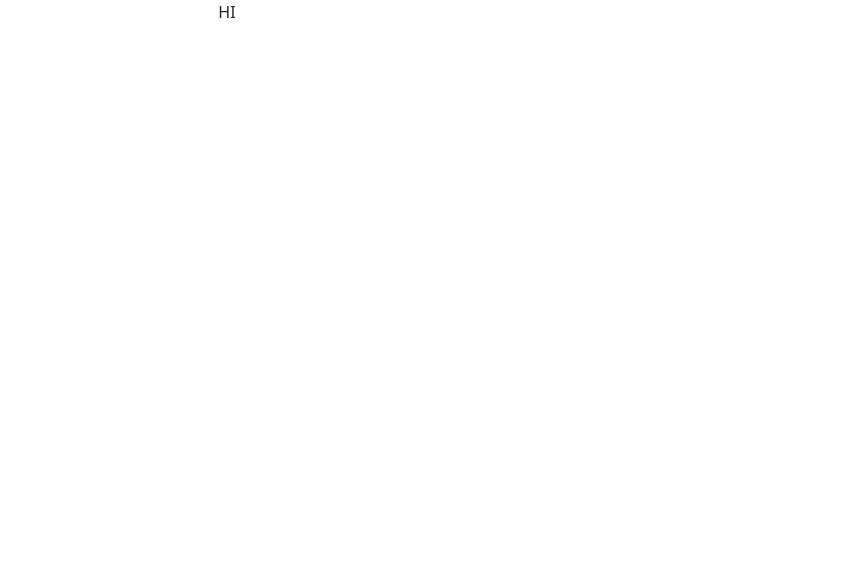
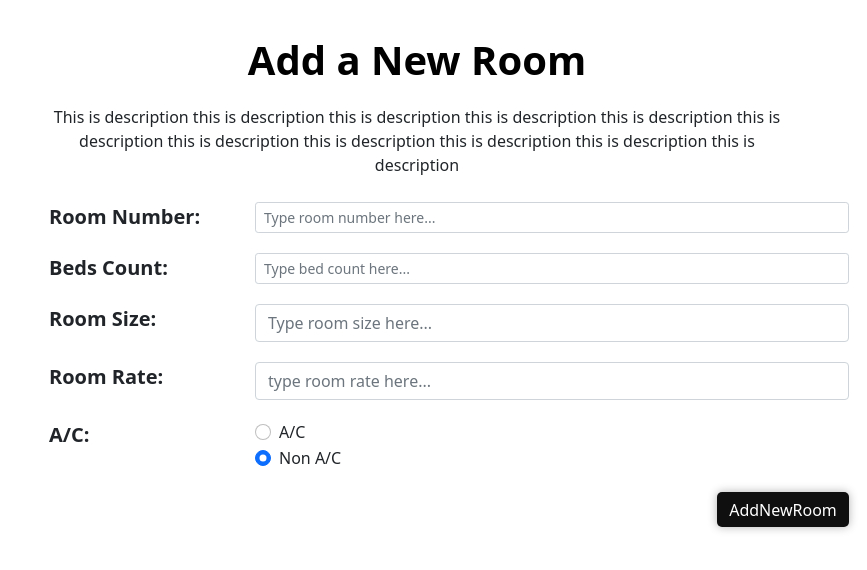
Before and after one commit to Dilshani98/HospitalMS, a React (Create React App) app: page / in a window 1280 px wide. Shown: the top 570 px of the page, without its empty margins (413-1280 px from the left). Built offline with nearby package versions, Linux system fonts and the light colour scheme.

Commit message:
add room UI added

```diff
--- a/package.json
+++ b/package.json
@@ -11,7 +11,7 @@
     "react": "^17.0.2",
     "react-dom": "^17.0.2",
     "react-router-dom": "^6.0.2",
-    "react-scripts": "4.0.3",
+    "react-scripts": "^4.0.3",
     "web-vitals": "^1.0.1"
   },
   "scripts": {
--- a/src/App.js
+++ b/src/App.js
@@ -1,10 +1,11 @@
 
 import './App.css';
+import CreateRoomsContainer from './Containers/CreateRoomsContainer/CreateRoomsContainer';
 
 function App() {
   return (
     <div className="App">
-      <h>HI</h>
+      <CreateRoomsContainer />
     </div>
   );
 }
--- /dev/null
+++ b/src/Containers/CreateRoomsContainer/CreateRoomsContainer.css
@@ -0,0 +1,90 @@
+
+.title-c-s{
+    color: black;
+    font-weight: bold;
+    font-size: 40px;
+    text-align: center;
+    margin: 30px 0 15px 0;
+    max-width: 800px;
+}
+
+.des-c-s{
+    margin: 0 0px 25px 0px;
+    max-width: 800px;
+}
+
+.create-shop{
+    max-width:800px;
+    min-height: 350px;
+    /* background-color: rgba(255,170,82,0.2); */
+    margin: 0 20px 0 20px;
+    position: absolute;
+}
+
+
+.c-s-row{
+    margin-bottom: 20px;
+}
+
+.c-s-cols{
+    text-align: left;
+}
+
+.c-s-feilds{
+    font-weight: bold;
+    font-size: 20px;
+}
+
+.c-s-btn {
+    border-radius: 5px;
+    width: auto;
+    height: 35px;
+    background-color: rgb(15, 15, 15);
+    border: none;
+    text-align: center;
+    font-size: 16px;
+    color: white;
+    box-shadow: 0px 0px 10px rgba(0, 0, 0, 0.3);
+    outline: none;
+    align-content: center;
+    margin-bottom: 20px;
+    margin-left: 680px;
+    margin-right: 12px;
+}
+
+.form-control {
+    box-shadow: none !important;
+    outline: none !important;
+    /* border: 1px solid #ced4da; */
+
+}
+
+
+@media screen and (max-width:768px){
+    .c-s-btn {
+        border-radius: 5px;
+        width: auto ;
+        height: 35px;
+        background-color: rgb(15, 15, 15);
+        border: none;
+        text-align: center;
+        font-size: 16px;
+        color: white;
+        box-shadow: 0px 0px 10px rgba(0, 0, 0, 0.3);
+        outline: none;
+        align-content: center;
+        margin-bottom: 20px;
+        margin-left: 20px;
+        /* margin-right: 12px; */
+    }
+
+    .des-c-s{
+        margin: 0 10px 25px 10px;
+        max-width: 800px;
+    }
+
+    .c-s-cols{
+        margin: 0 100px 0 10px;
+        /* width: 360px; */
+    }
+}
--- /dev/null
+++ b/src/Containers/CreateRoomsContainer/CreateRoomsContainer.js
@@ -0,0 +1,97 @@
+import React, { useState } from 'react';
+import './CreateRoomsContainer.css';
+import { doc, setDoc, addDoc, collection } from "firebase/firestore";
+import { getFirestore } from "firebase/firestore";
+import { Link, useHistory } from 'react-router-dom';
+
+const CreateRoomsContainer = () => {
+
+    return (
+        <>
+            <div className='container'>
+                <div className='row'>
+                    <div className='col-md-4'>
+
+                    </div>
+                    <div className='col-md-8 col-sm-12'>
+                        <div className='title-c-s'>
+                            <span>Add a New Room</span>
+                        </div>
+                        <div className='des-c-s'>
+                            <span>This is description this is description this is description this is description this is description this is description this is description this is description this is description this is description this is description</span>
+                        </div>
+                        <div className='container create-shop' style={{ maxWidth: '800px', padding: '0px' }}>
+                            <form>
+                                <div className='row form-group c-s-row'>
+                                    <div className='col-md-3 col-sm-12 c-s-cols'>
+                                        <span className='c-s-feilds'>Room Number: </span>
+                                    </div>
+                                    <div className='col-md-9 col-sm-12 c-s-cols'>
+                                        <input className="form-control form-control-sm" type="text" placeholder="Type room number here..." id="roomNo" required />
+                                    </div>
+                                </div>
+
+
+                                <div className='row form-group c-s-row'>
+                                    <div className='col-md-3 col-sm-12 c-s-cols c-s-cols'>
+                                        <span className='c-s-feilds'>Beds Count: </span>
+                                    </div>
+                                    <div className='col-md-9 col-sm-12 c-s-cols'>
+                                        <input className="form-control form-control-sm" type="number" id="bedsCount" placeholder="Type bed count here..." required />
+                                    </div>
+                                </div>
+
+                                <div className='row form-group c-s-row'>
+                                    <div className='col-md-3 col-sm-12 c-s-cols'>
+                                        <span className='c-s-feilds'>Room Size: </span>
+                                    </div>
+                                    <div className='col-md-9 col-sm-12 c-s-cols'>
+                                        <input className="form-control" type="text" id="roomSize" placeholder="Type room size here..." required />
+                                    </div>
+                                </div>
+
+                                <div className='row form-group c-s-row'>
+                                    <div className='col-md-3 col-sm-12 c-s-cols'>
+                                        <span className='c-s-feilds'>Room Rate: </span>
+                                    </div>
+                                    <div className='col-md-9 col-sm-12 c-s-cols'>
+                                        <input className="form-control" type="text" id="rate" placeholder="type room rate here..." required />
+                                    </div>
+                                </div>
+
+                                <div className='row form-group c-s-row'>
+                                    <div className='col-md-3 col-sm-12 c-s-cols'>
+                                        <span className='c-s-feilds'>A/C: </span>
+                                    </div>
+                                    <div className='col-md-9 col-sm-12 c-s-cols'>
+                                        {/* <input className="form-control" type="text" id="A/C" required /> */}
+                                        <div class="form-check">
+                                            <input class="form-check-input" type="radio" name="flexRadioDefault" id="A/C1"/>
+                                            <label class="form-check-label" for="A/C1">
+                                                A/C
+                                            </label>
+                                        </div>
+                                        <div class="form-check">
+                                            <input class="form-check-input" type="radio" name="flexRadioDefault" id="A/C2" checked />
+                                            <label class="form-check-label" for="A/C2">
+                                                Non A/C
+                                            </label>
+                                        </div>
+                                    </div>
+                                </div>
+
+                                <div className='row lst-rw'>
+                                    <button className='col c-s-btn' style={{ width: "800px" }}>AddNewRoom</button>
+                                </div>
+                            </form>
+
+                        </div>
+
+                    </div>
+                </div>
+            </div>
+        </>
+    )
+}
+
+export default CreateRoomsContainer;
```
Also changed, not shown: 1 other file (tests, documents, lock files or other folders).
